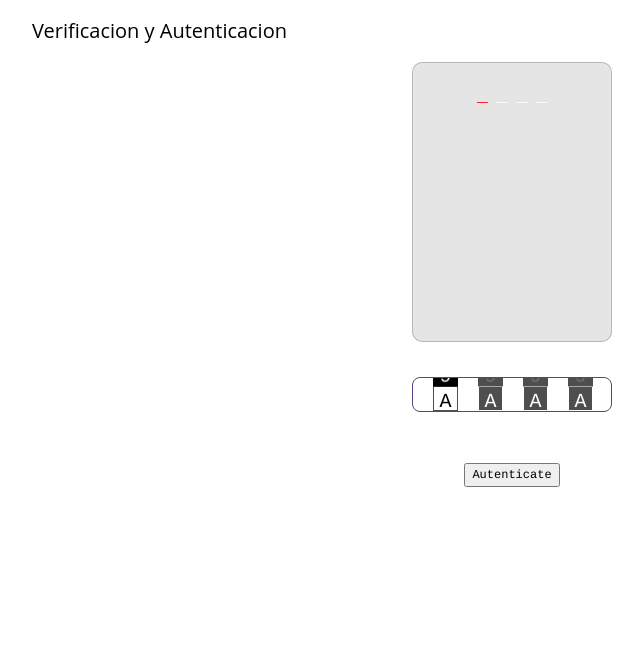
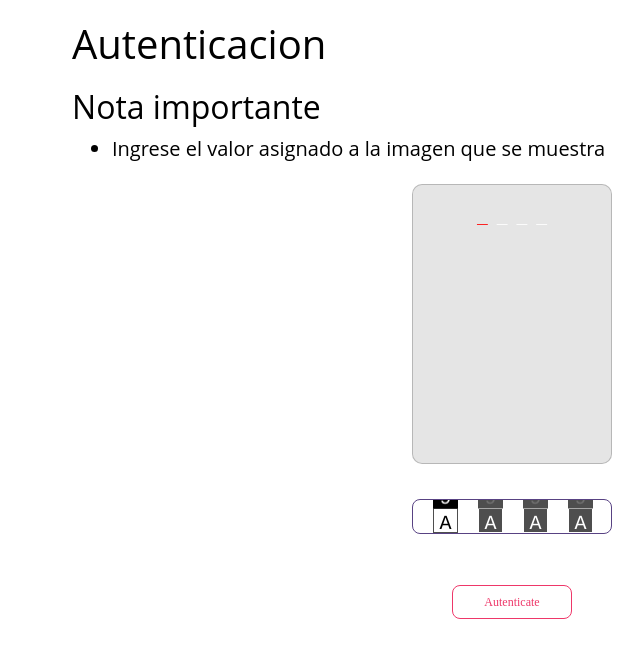
Before and after one commit to TrendTo/AuthCalidad, a PHP site: page /authp3.php in a window 1280 px wide. Shown: the top 660 px of the page, without its empty margins (128-771 px from the left). Run offline with PHP 8.4, Linux system fonts and the light colour scheme; data that the repository does not hold is empty.

Commit message:
minutos antes jajaja

```diff
--- a/authp3.php
+++ b/authp3.php
@@ -24,8 +24,12 @@
     ?>
     <div id="container">
         <div id="stage">
-            <div class="d-flex justify-content-start py-3" id="titulo">
-                <span class="card-title-blue" id="titulo">Verificacion y Autenticacion</span>
+            <div style="margin: 20px 200px;" id="titulo">
+                <h1 style="margin: 20px 0px">Autenticacion</h1>
+                <h2>Nota importante</h2>
+                <ul>
+                    <li>Ingrese el valor asignado a la imagen que se muestra</li>
+                </ul>
             </div>
             <div class="card" id="cardImagen">
                 <img src="<?php echo $datos[0]; ?>"/>
@@ -40,11 +44,12 @@
                     <input type="hidden" name="est" value="<?php echo $estado; ?>">
                     <input type="hidden" name="carta" value="<?php echo $datos[0]; ?>">
                     <input type="hidden" name="val" value="">
-                    <input type="submit" value="Autenticate" onclick="pushLink()">
+                    <input type="submit" value="Autenticate" onclick="pushLink()" style="font-family:none">
                 </form>
             </div>
         </div>
     </div>
+    <link rel="stylesheet" href="css/authp3.css">
     <script type="text/javascript" src="js/authp3.js"></script>
 </body>
 </html>
--- /dev/null
+++ b/css/authp3.css
@@ -0,0 +1,19 @@
+input[type="submit"] {
+    position: relative;
+    margin: auto;
+    text-decoration: none;
+    cursor: pointer;
+    border: 1px solid #EE3769;
+    border-radius: 8px;
+    height: 2.8em;
+    width: 10em;
+    padding: 0;
+    outline: none;
+    overflow: hidden;
+    background-color: white;
+    color: #EE3769;
+    -webkit-transition: color 0.3s 0.1s ease-out;
+    transition: color 0.3s 0.1s ease-out;
+    text-align: center;
+    line-height: 250%;
+}
--- a/css/estilos.css
+++ b/css/estilos.css
@@ -1,4 +1,5 @@
 body {
+  margin: 20px 200px;
   font-family: 'Open Sans', sans-serif;
 }
 
@@ -7,7 +8,7 @@ body {
   width: 100%;
   display: flex;
   justify-content: space-around;
-  margin-top: 20px;
+  margin-top: 50px;
 }
 
 .container {
```
Also changed, not shown: authp2.php (+7 -3 lines), css/authp1.css (+24 -0 lines), css/registro3.css (+21 -1 lines), registro2.php (+7 -1 lines), registro3.php (+11 -3 lines).
